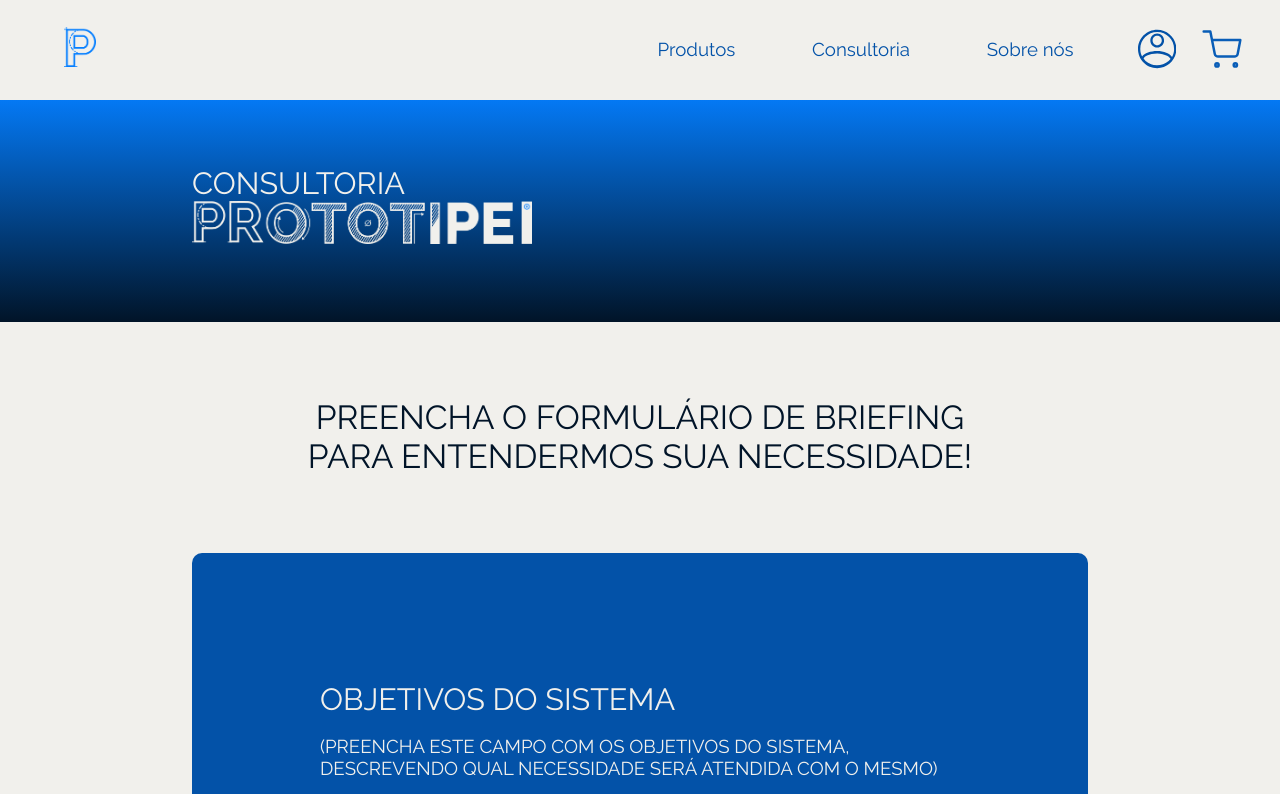
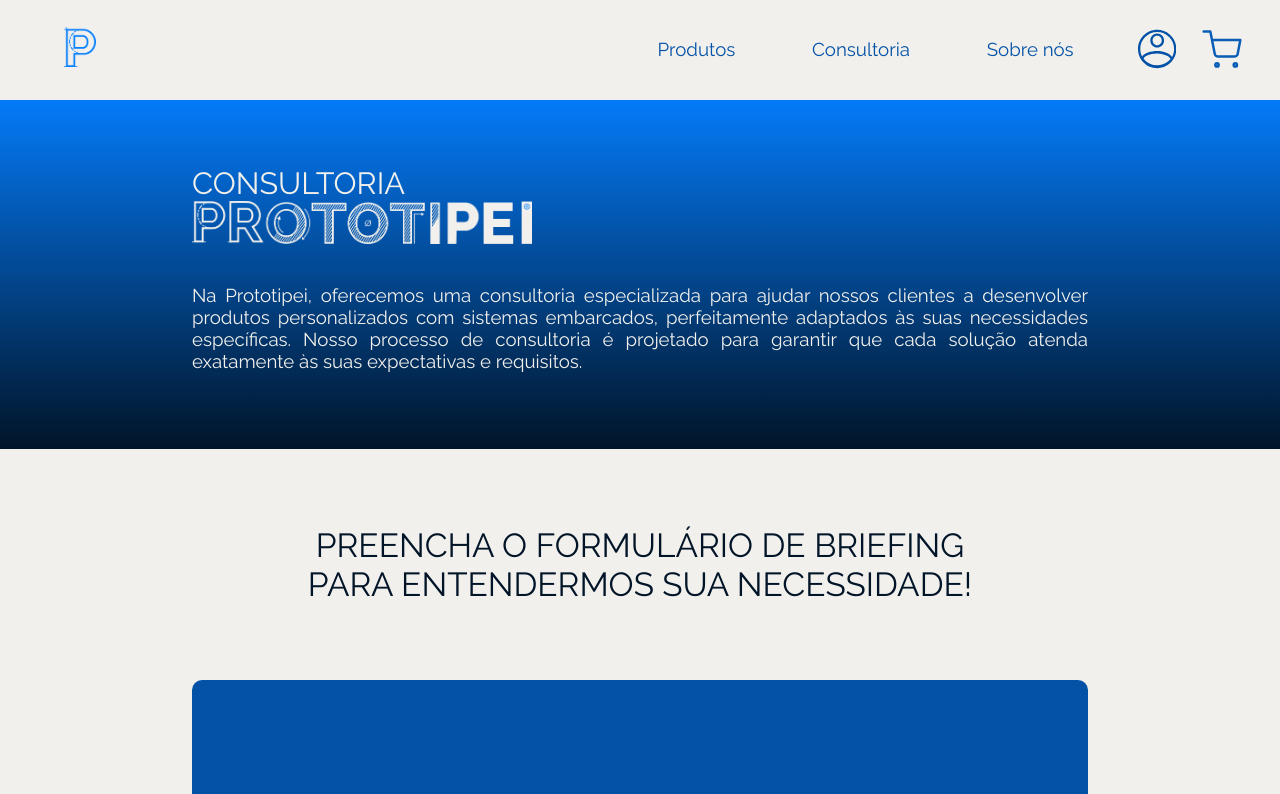
Before and after one commit to ChavePhilips/Prototipei, a plain HTML site: page formularioBriefing.html in a window 1280 px wide. Shown: the top 794 px of the page. Drawn offline with nearby package versions, Linux system fonts and the light colour scheme.

Commit message:
atualizações tela formulárioBriefing

```diff
--- a/formularioBriefing.html
+++ b/formularioBriefing.html
@@ -66,10 +66,19 @@
 
         <!-- BANNER -->
         <section id="primeiraSecao" style="margin-top: 11vh;">
-            <div class="divBanner">
+            <div class="divBanner" style="height: auto;">
                 <div id="divTextoBanner">
                     <p class="tituloPadraoBranco">CONSULTORIA</p>
                     <img src="./src/Imagens/logoBranca.png" class="logoBranca" alt="Logo da Prototipei.">
+                </div>
+
+                <br> <br>
+
+                <div class="divTextoBanner">
+                    <p class="textoPadraoBranco">Na Prototipei, oferecemos uma consultoria especializada para ajudar nossos
+                        clientes a desenvolver produtos personalizados com sistemas embarcados, perfeitamente adaptados às suas
+                        necessidades específicas. Nosso processo de consultoria é projetado para garantir que cada solução atenda
+                        exatamente às suas expectativas e requisitos.</p>
                 </div>
             </div>
         </section>
```
